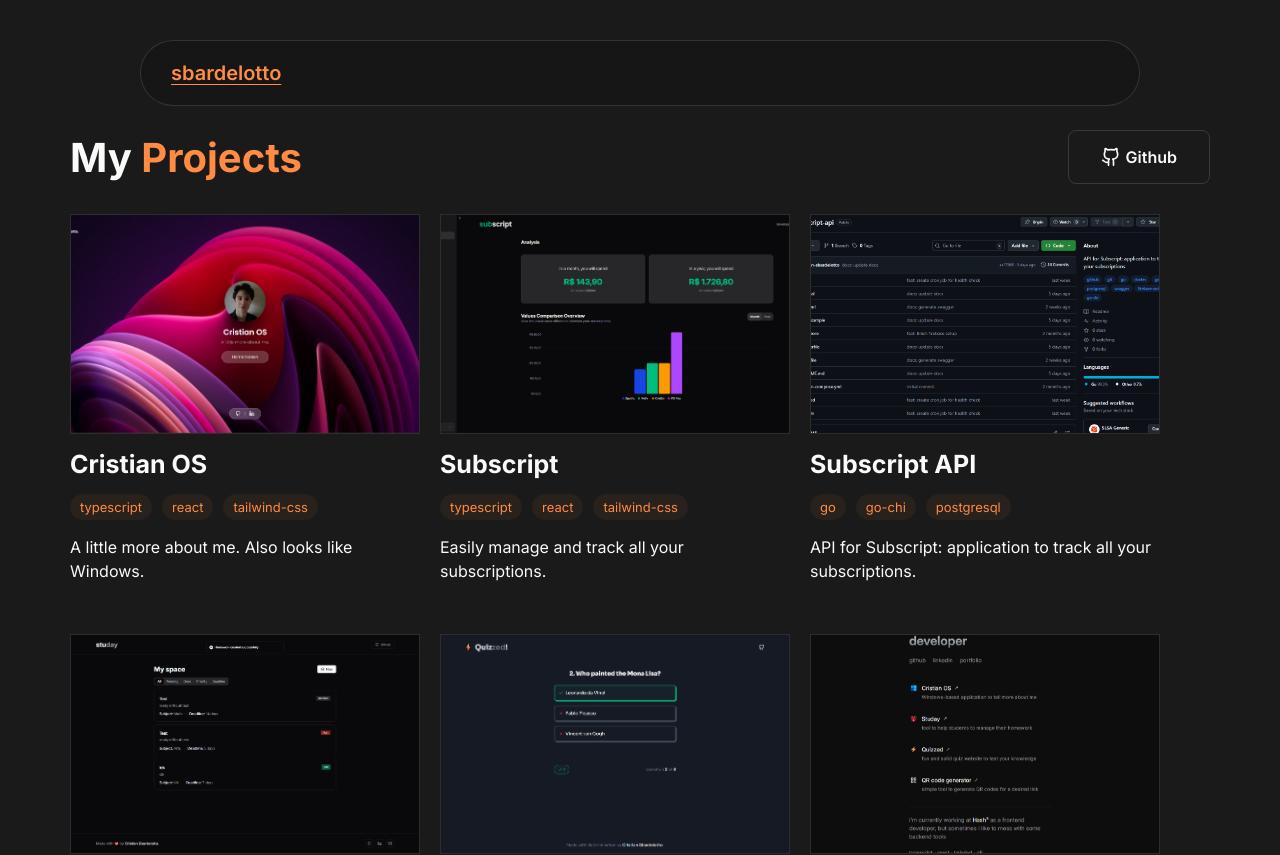
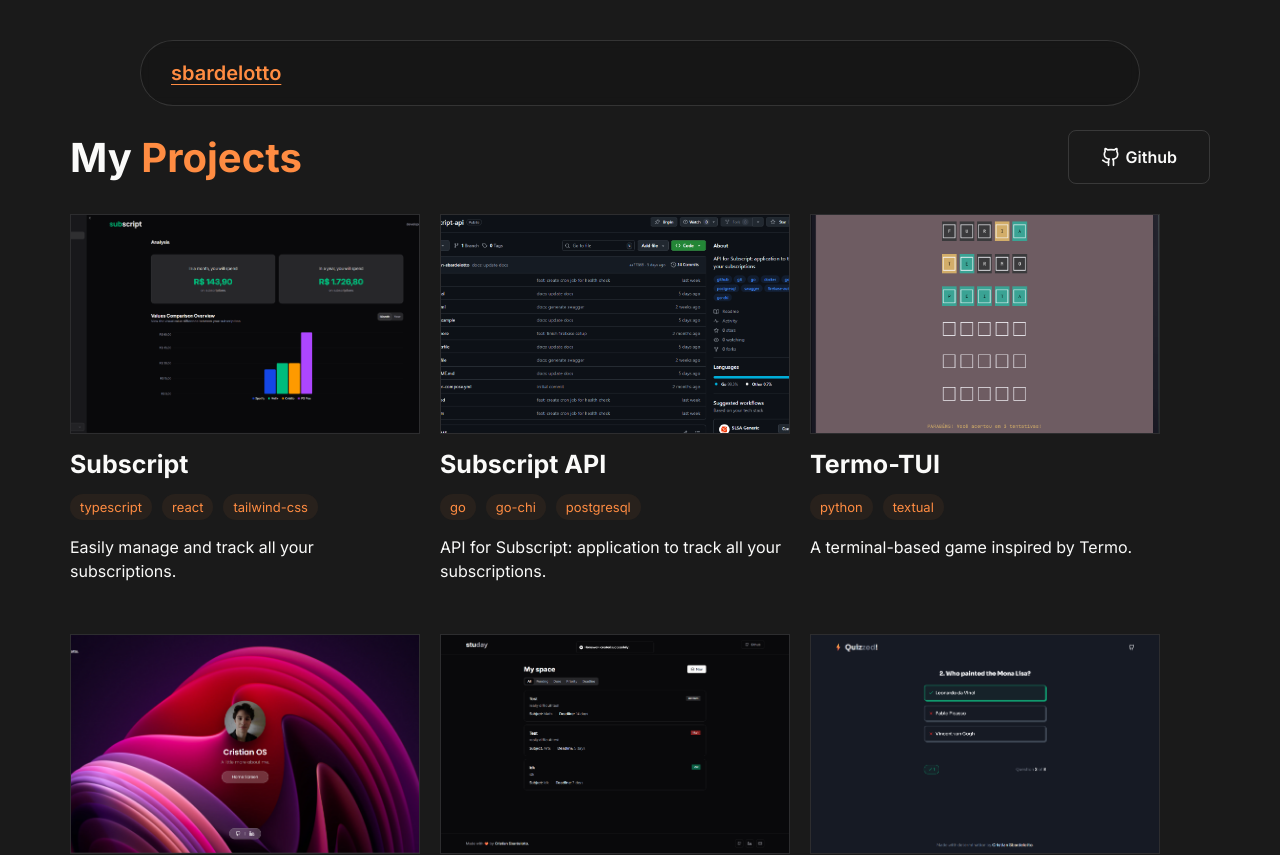
Before and after one commit to cristian-sbardelotto/portfolio, a Next.js app: page /projects in a window 1280 px wide. Shown: the top 855 px of the page. Built offline with nearby package versions, Linux system fonts and the light colour scheme.

Commit message:
docs: update projects and readme website

```diff
--- a/src/data/projects.ts
+++ b/src/data/projects.ts
@@ -3,14 +3,6 @@
 import { v4 as randomUUID } from 'uuid';
 
 export const projects: ProjectProps[] = [
-  {
-    id: randomUUID(),
-    title: 'Cristian OS',
-    image: '/assets/projects/cristian-os.png',
-    description: 'A little more about me. Also looks like Windows.',
-    technologies: ['typescript', 'react', 'tailwind-css'],
-    url: 'https://cristian-os.vercel.app/',
-  },
   {
     id: randomUUID(),
     title: 'Subscript',
@@ -27,6 +19,22 @@
       'API for Subscript: application to track all your subscriptions.',
     technologies: ['go', 'go-chi', 'postgresql'],
     url: 'https://github.com/cristian-sbardelotto/subscript-api/',
+  },
+  {
+    id: randomUUID(),
+    title: 'Termo-TUI',
+    image: '/assets/projects/termo-tui.png',
+    description: 'A terminal-based game inspired by Termo.',
+    technologies: ['python', 'textual'],
+    url: 'https://github.com/cristian-sbardelotto/termo-tui/',
+  },
+  {
+    id: randomUUID(),
+    title: 'Cristian OS',
+    image: '/assets/projects/cristian-os.png',
+    description: 'A little more about me. Also looks like Windows.',
+    technologies: ['typescript', 'react', 'tailwind-css'],
+    url: 'https://cristian-os.vercel.app/',
   },
   {
     id: randomUUID(),
```
Also changed, not shown: public/assets/projects/termo-tui.png (added), 1 other file (tests, documents, lock files or other folders).
